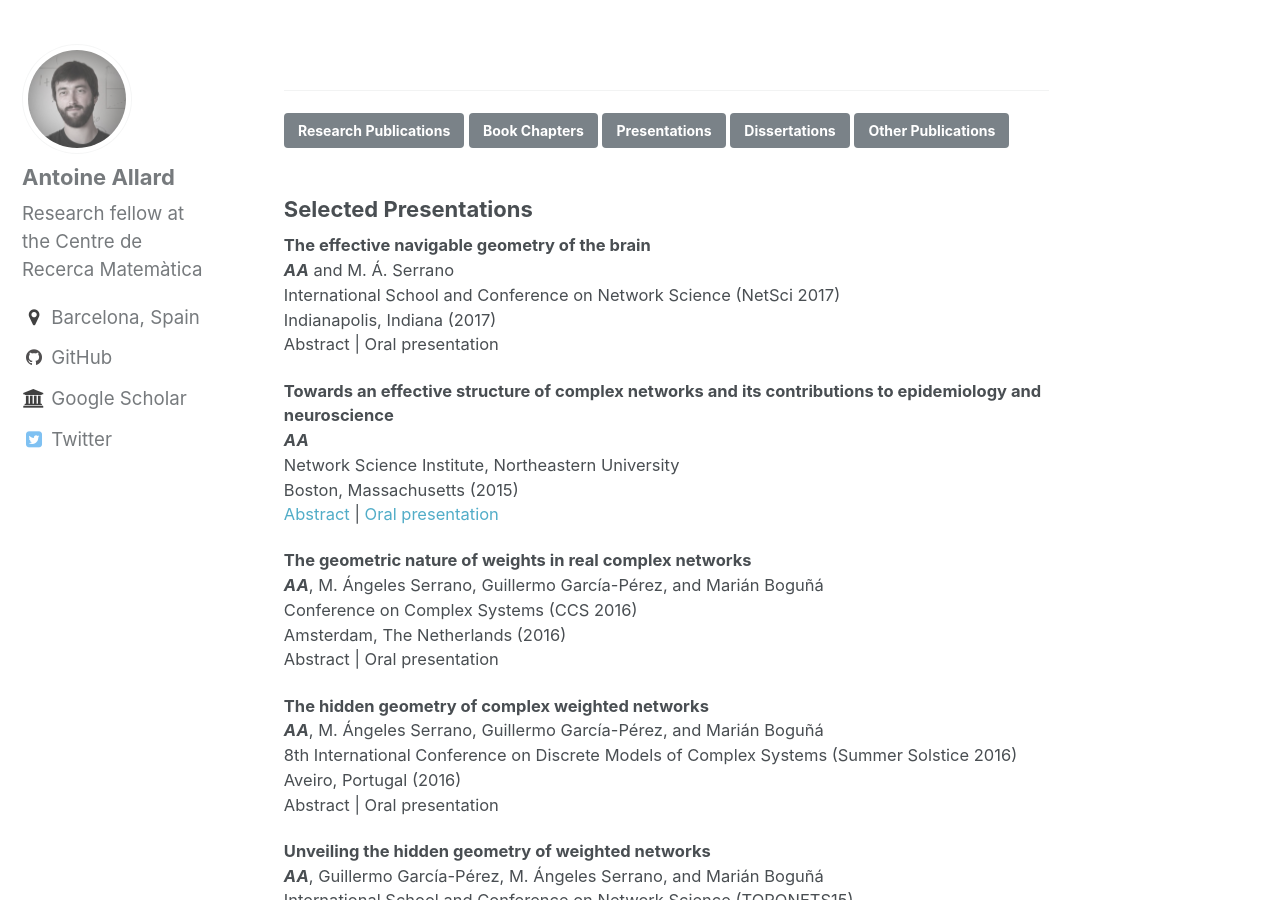
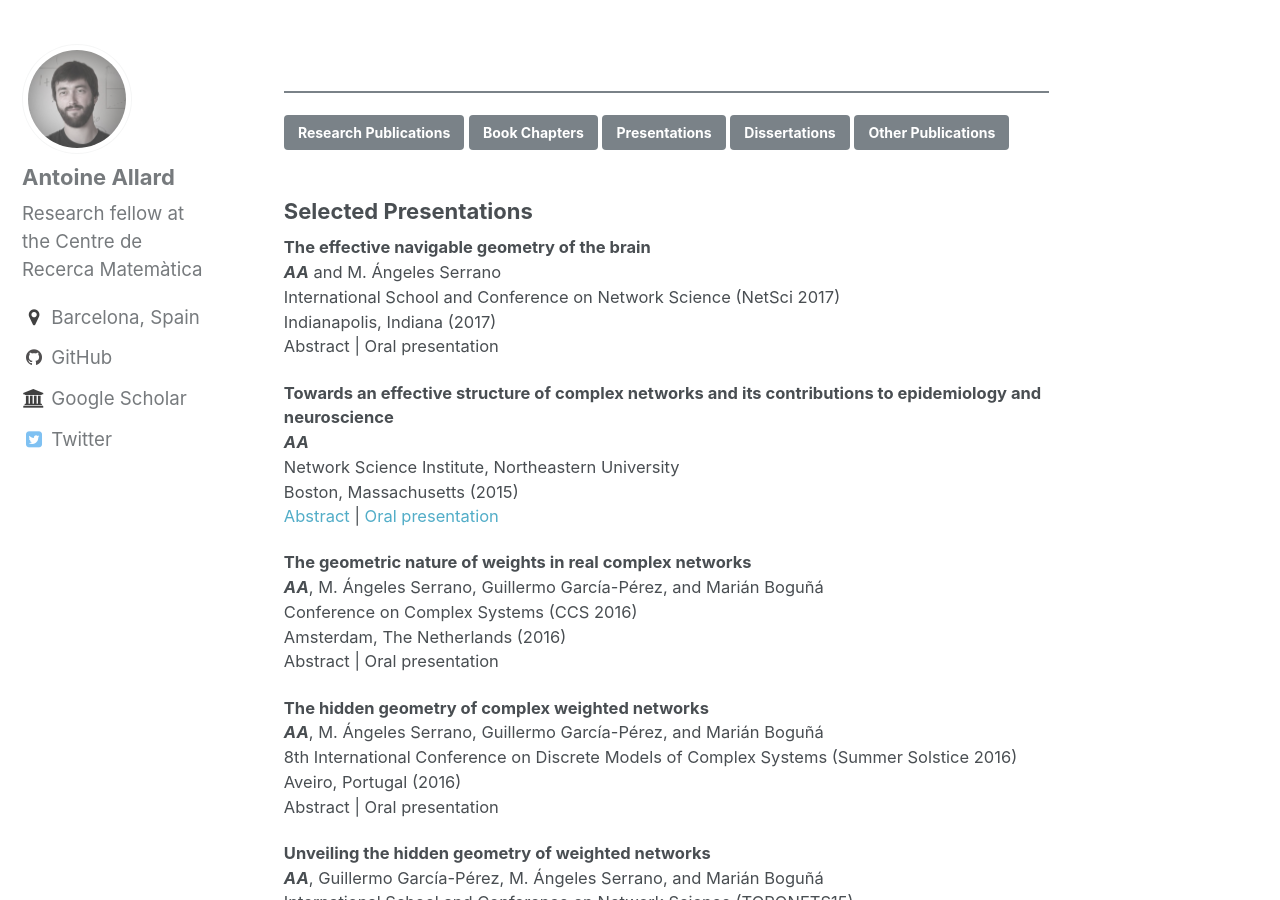
Before and after one commit to antoineallard/antoineallard.github.io, a Jekyll site: the page built from _pages/publications.md, in a window 1280 px wide and 900 px high, scrolled down 5058 px. Built offline with Jekyll 4.4.1, drawn with Linux system fonts in a browser that asks for light colours.

Commit message:
publications.html layout

```diff
--- a/_pages/publications.md
+++ b/_pages/publications.md
@@ -275,7 +275,7 @@
 
 <br><br><br>
 <a id="BookChapters"></a>
-<hr>
+<hr style="background:#7a8288; border:0; height:2px">
 [Research Publications](#ResearchPublications){: .btn}
 [Book Chapters](#BookChapters){: .btn}
 [Presentations](#SelectedPresentations){: .btn}
@@ -290,7 +290,7 @@
 
 
 <br><br><br>
-<hr>
+<hr style="background:#7a8288; border:0; height:2px">
 <a id="SelectedPresentations"></a>
 [Research Publications](#ResearchPublications){: .btn}
 [Book Chapters](#BookChapters){: .btn}
@@ -429,7 +429,7 @@
 
 
 <br><br><br>
-<hr>
+<hr style="background:#7a8288; border:0; height:2px">
 <a id="Dissertations"></a>
 [Research Publications](#ResearchPublications){: .btn}
 [Book Chapters](#BookChapters){: .btn}
@@ -450,7 +450,7 @@
 
 
 <br><br><br>
-<hr>
+<hr style="background:#7a8288; border:0; height:2px">
 <a id="OtherPublications"></a>
 [Research Publications](#ResearchPublications){: .btn}
 [Book Chapters](#BookChapters){: .btn}
```
Also changed, not shown: other parts of _pages/publications.md (+1 -1 lines).
